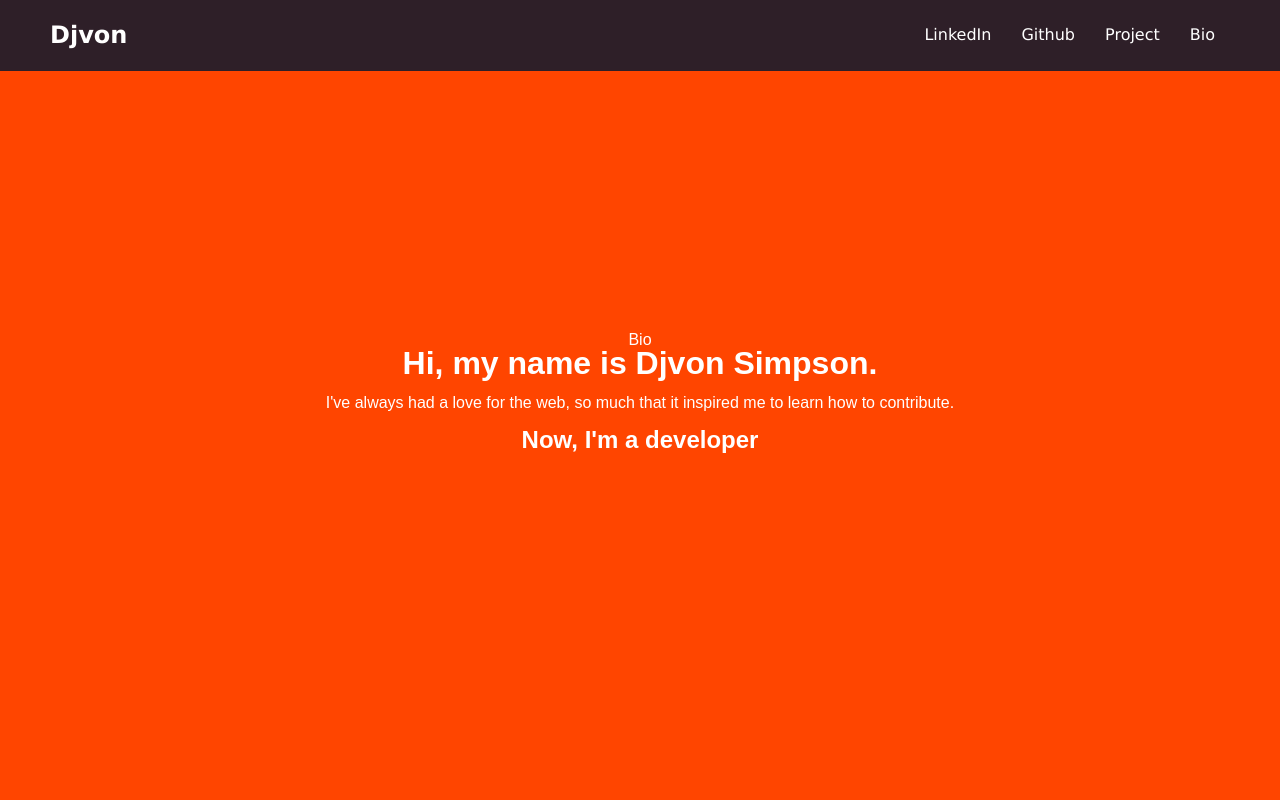
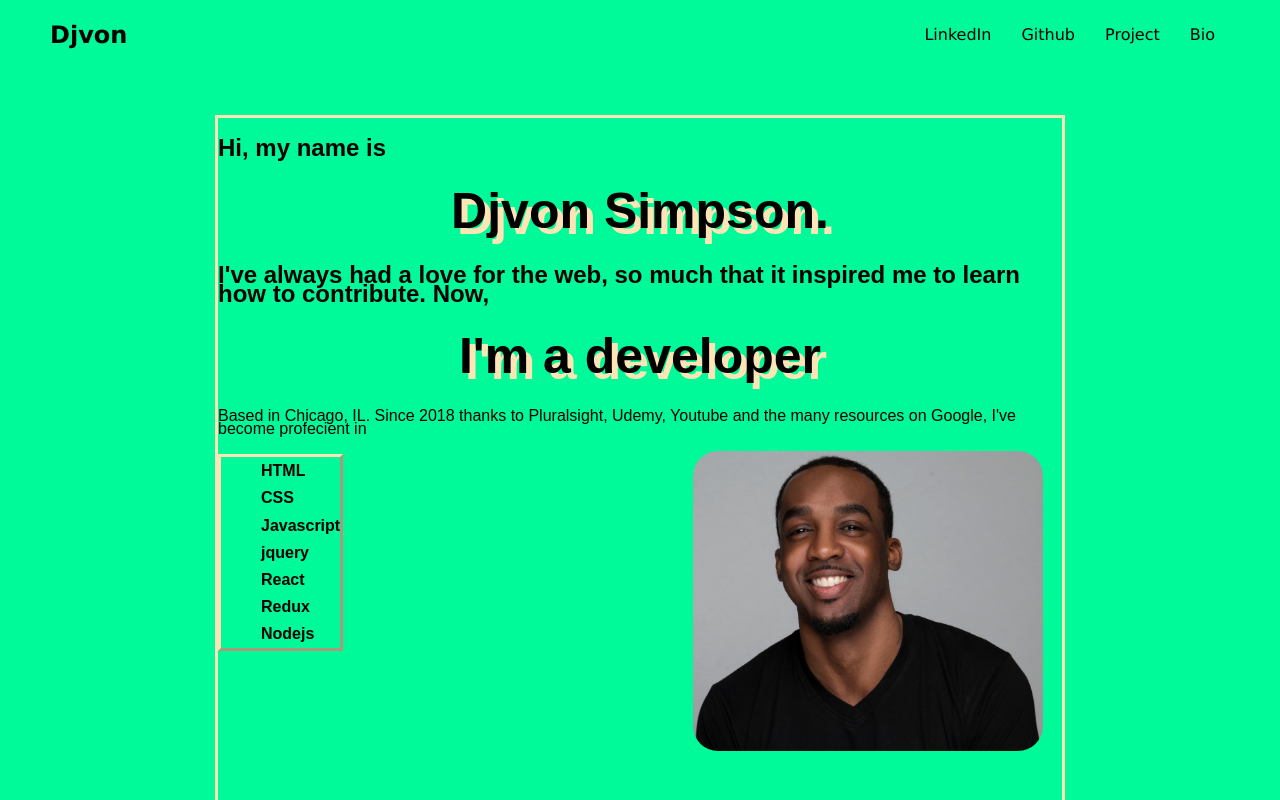
Before and after one commit to dsimp/Djvon-Portfolio, a React (Create React App) app: page / in a window 1280 px wide. Built offline with nearby package versions, Linux system fonts and the light colour scheme.

Commit message:
sizing, image additions to Bio page

```diff
--- a/src/App.css
+++ b/src/App.css
@@ -10,7 +10,7 @@
   padding: 0px 50px;
   width: 100%;
   height: var(--nav-height);
-  background-color: rgba(10, 25, 47, 0.85);
+  background-color: mediumspringgreen;
   backdrop-filter: blur(10px);
   transition: var(--transition);
   filter: none !important;
@@ -105,7 +105,13 @@ a {
   overflow-y: scroll;
 }
 
-#container div {
+#container #bio {
+  position: relative;
+  width: 100%;
+  height: 100%;
+}
+
+#container #project {
   position: relative;
   width: 100%;
   height: 100%;
@@ -115,10 +121,29 @@ a {
   position: relative;
   display: flex;
   justify-content: center;
-  align-items: center;
   font-family: sans-serif;
   flex-direction: column;
   line-height: 2px;
+}
+
+.intro-div {
+  display: block;
+  position: relative;
+  border-style: solid;
+  border-color: moccasin;
+  line-height: 0.8;
+  margin: 0px 215px 0px 215px;
+  height: fit-content;
+  top: 150px;
+}
+
+.intro-div h1 {
+  text-align: center;
+}
+
+#bio h1 {
+  font-size: 50px;
+  text-shadow: 6px 6px moccasin;
 }
 
 #project {
@@ -129,8 +154,28 @@ a {
   font-family: sans-serif;
   flex-direction: column;
   font-weight: 600;
+  margin-top: 50px;
 }
 
 #project img {
   border-radius: 32px;
 }
+
+#smile {
+  position: relative;
+  left: 475px;
+  width: 350px;
+  height: 300px;
+  border-radius: 25px;
+}
+
+.skills {
+  position: relative;
+  list-style-type: none;
+  border-color: moccasin;
+  border-style: outset;
+  bottom: 315px;
+  width: fit-content;
+  line-height: 1.7;
+  font-weight: 600;
+}
--- a/src/Components/Bio.js
+++ b/src/Components/Bio.js
@@ -1,16 +1,30 @@
-import React, { Fragment } from "react";
+import React from "react";
+import Djvon from "./Images/IMG_0539.jpeg";
 
 const Bio = () => {
   return (
-    <Fragment>
-      <header> Bio </header>
-      <h1>Hi, my name is Djvon Simpson.</h1>
+    <div className="intro-div">
+      <h2>Hi, my name is</h2> <h1>Djvon Simpson.</h1>
+      <h2>
+        I've always had a love for the web, so much that it inspired me to learn
+        how to contribute. Now,
+      </h2>
+      <h1> I'm a developer</h1>
       <p>
-        I've always had a love for the web, so much that it inspired me to learn
-        how to contribute.
+        Based in Chicago, IL. Since 2018 thanks to Pluralsight, Udemy, Youtube
+        and the many resources on Google, I've become profecient in
       </p>
-      <h2>Now, I'm a developer</h2>
-    </Fragment>
+      <img id="smile" src={Djvon} alt=""></img>
+      <ul className="skills">
+        <li>HTML</li>
+        <li>CSS</li>
+        <li>Javascript</li>
+        <li>jquery</li>
+        <li>React</li>
+        <li>Redux</li>
+        <li>Nodejs</li>
+      </ul>
+    </div>
   );
 };
 
--- a/src/index.css
+++ b/src/index.css
@@ -9,8 +9,8 @@ body {
   min-height: 100%;
   overflow-x: hidden;
   -webkit-font-smoothing: antialiased;
-  background-color: orangered;
-  color: white;
+  background-color: mediumspringgreen;
+  color: black;
   font-family: var(--font-sans);
   font-size: var(--fz-xl);
   line-height: 1.3;
```
Also changed, not shown: src/Components/Images/IMG_0539.jpeg (added).
